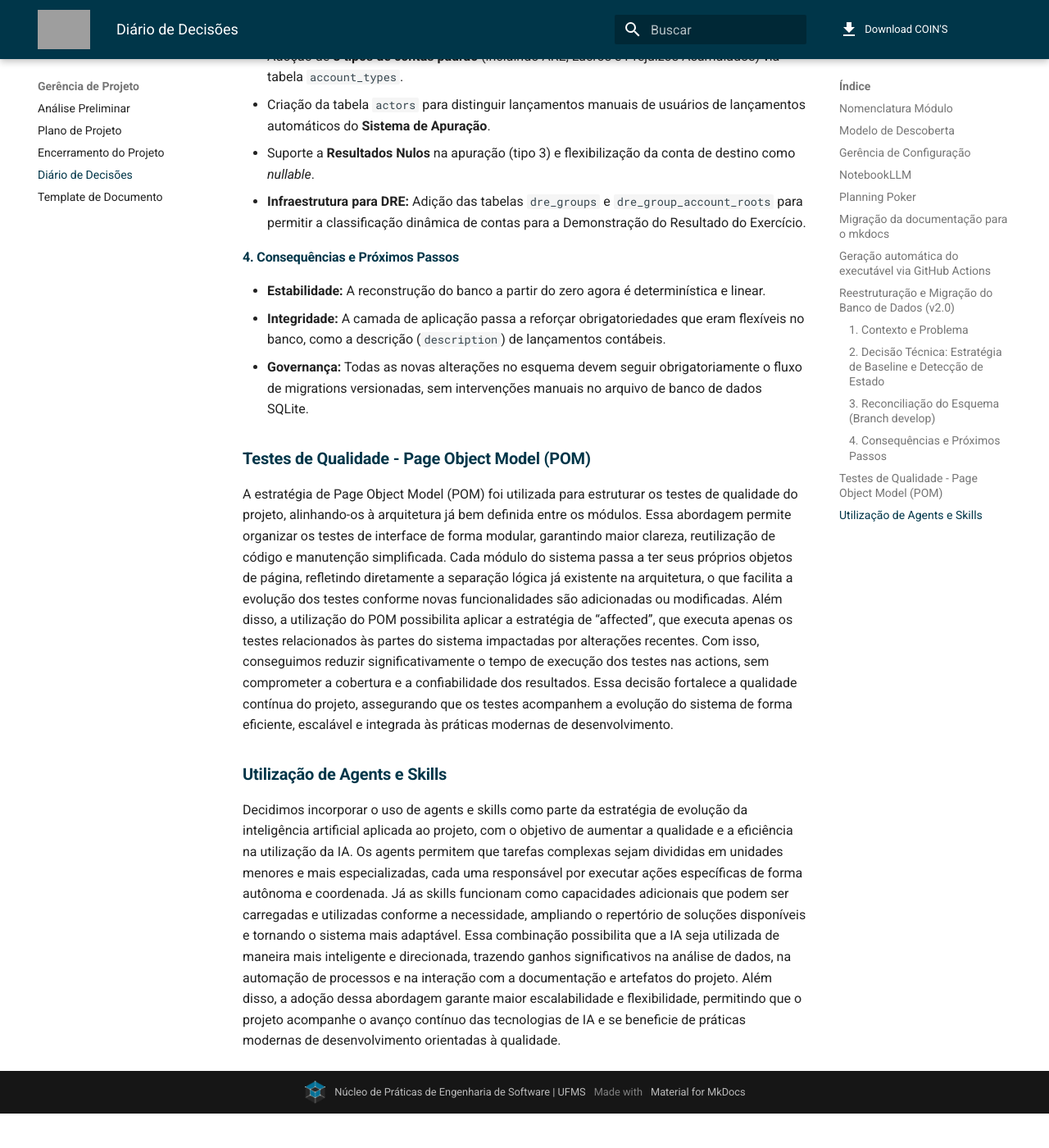
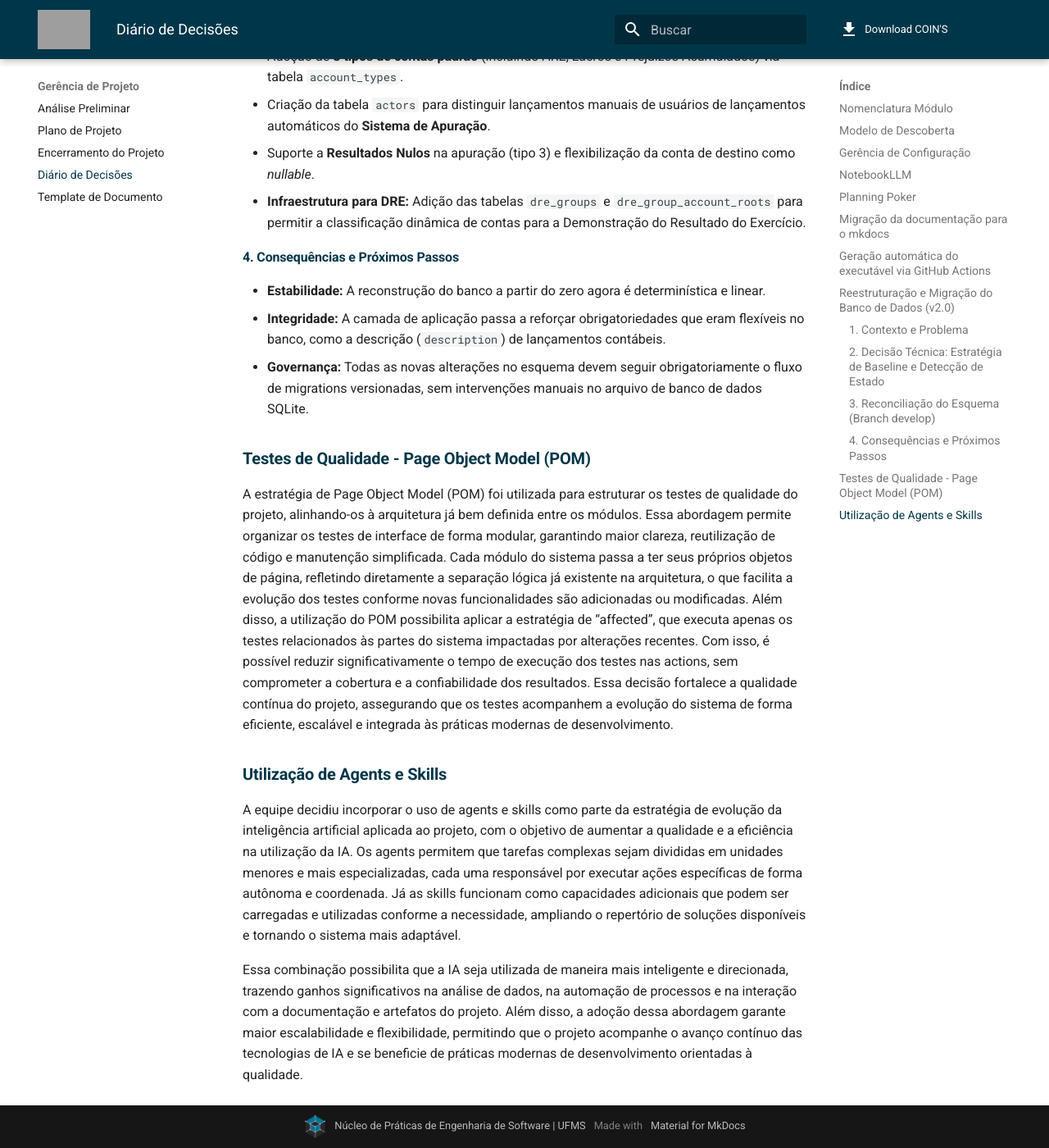
Before and after one commit to NES-Contabilidade-Integrada/doc-coins2026.1, an MkDocs documentation site: the page built from docs/gerencia-projeto/diario-de-decisoes.md, in a window 1280 px wide and 1400 px high, scrolled down 4728 px. Shown: the whole window at 82% size. Built offline with MkDocs 1.6.1 and Material for MkDocs 9.7.7, drawn with Linux system fonts in a browser that asks for light colours; before the commit the page ends 6086 px from its top, so only the background shows below that; some of the changed text lies outside the part shown; grey boxes are pictures that could not be loaded.

Commit message:
docs(gerencia): padroniza diário de decisões para 3ª pessoa
Co-Authored-By: Claude Sonnet 4.6 <noreply@anthropic.com>

```diff
--- a/docs/gerencia-projeto/diario-de-decisoes.md
+++ b/docs/gerencia-projeto/diario-de-decisoes.md
@@ -45,13 +45,13 @@ O documento de Encerramento de Projeto do ciclo anterior continha uma sugestão
 
 O termo **"épico"** foi empregado como forma de agrupar conjuntos de funcionalidades, porém, no contexto de metodologias ágeis, "épico" pressupõe a existência de histórias de usuário derivadas, o que não foi adotado nesta iniciativa. Isso gerava imprecisão conceitual na comunicação da equipe e na documentação do projeto.
 
-Adotamos o termo **"Módulo"** para agrupamento de funcionalidades, em substituição ao termo "épico", garantindo maior precisão conceitual alinhada ao modelo de desenvolvimento utilizado.
+A equipe adotou o termo **"Módulo"** para agrupamento de funcionalidades, em substituição ao termo "épico", garantindo maior precisão conceitual alinhada ao modelo de desenvolvimento utilizado.
 
 Link: [Encerramento de Projeto](https://docs.google.com/document/d/11KY8ArqVIogDCkI6RawZNqcKAulH6ye9AHBqHHUv7ig/edit?usp=sharing)
 
 ### Modelo de Descoberta {#modelo-de-descoberta}
 
-Após uma apresentação para o grupo de possíveis modelos para utilizar no projeto, e realizar um trade-off, decidimos usar o método de Entrevistas para levantamento de requisitos. As outras técnicas e métodos considerados, suas vantagens e desvantagens podem ser visualizados no board da plataforma Miro.
+Após uma apresentação para o grupo de possíveis modelos para utilizar no projeto, e realizar um trade-off, foi decidido usar o método de Entrevistas para levantamento de requisitos. As outras técnicas e métodos considerados, suas vantagens e desvantagens podem ser visualizados no board da plataforma Miro.
 A adoção do método de Entrevistas, traz como consequências: a coleta de requisitos mais direcionada e aprofundada com os stakeholders e maior clareza sobre as necessidades reais dos usuários e do proponente.
 
 Link: [https://miro.com/app/board/uXjVG0HEXeY=/?share\_link\_id=578964212735](https://miro.com/app/board/uXjVG0HEXeY=/?share_link_id=578964212735)
@@ -66,16 +66,16 @@ Foi decidido continuar com o modelo já utilizado no projeto anteriormente, por
 
 ### **NotebookLLM** {#notebookllm}
 
-Adotamos a ferramenta Notebook LLM como parte da estratégia de gestão e consulta da documentação do projeto. Essa solução permite centralizar todos os documentos existentes em um único ambiente, dessa forma podemos realizar perguntas diretamente à documentação. Com isso, conseguimos transformar o acervo documental em uma base de conhecimento interativa, onde os membros da equipe podem obter respostas rápidas e contextualizadas sem precisar navegar manualmente por diversos arquivos. A utilização do Notebook LLM representa um avanço significativo, pois combina a praticidade de reunir informações em um só lugar com o poder dos modelos de linguagem, que conseguem interpretar e relacionar conteúdos de forma inteligente.
+A equipe adotou a ferramenta Notebook LLM como parte da estratégia de gestão e consulta da documentação do projeto. Essa solução permite centralizar todos os documentos existentes em um único ambiente, dessa forma é possível realizar perguntas diretamente à documentação. Com isso, o acervo documental é transformado em uma base de conhecimento interativa, onde os membros da equipe podem obter respostas rápidas e contextualizadas sem precisar navegar manualmente por diversos arquivos. A utilização do Notebook LLM representa um avanço significativo, pois combina a praticidade de reunir informações em um só lugar com o poder dos modelos de linguagem, que conseguem interpretar e relacionar conteúdos de forma inteligente.
 Link: [https://notebooklm.google.com/notebook/6410b26e-a338-4221-bcfa-2c59349ddcf8](https://notebooklm.google.com/notebook/6410b26e-a338-4221-bcfa-2c59349ddcf8)
 
 ### **Planning Poker** {#planning-poker}
 
-O Planning Poker foi utilizado como técnica de estimativa para definir o tempo de execução em dias de trabalho de cada tarefa registrada no board do GitHub. Essa prática traz maior precisão e colaboração ao processo de planejamento, já que cada membro da equipe contribui com sua percepção sobre o esforço necessário, reduzindo vieses individuais e promovendo consenso coletivo. A utilização do Planning Poker, por meio da plataforma [planningpokeronline.com](http://planningpokeronline.com), permite que as estimativas sejam realizadas de forma estruturada e transparente, garantindo que as tarefas sejam avaliadas de acordo com sua complexidade e impacto dentro do projeto. Além disso, essa decisão fortalece a integração entre o processo de desenvolvimento e a gestão de tarefas no GitHub, criando um fluxo contínuo entre planejamento, execução e acompanhamento. Com isso, conseguimos alinhar expectativas, melhorar a previsibilidade das entregas e aumentar a eficiência da equipe, mantendo a documentação das estimativas registrada diretamente no board para consulta futura e rastreabilidade.
+O Planning Poker foi utilizado como técnica de estimativa para definir o tempo de execução em dias de trabalho de cada tarefa registrada no board do GitHub. Essa prática traz maior precisão e colaboração ao processo de planejamento, já que cada membro da equipe contribui com sua percepção sobre o esforço necessário, reduzindo vieses individuais e promovendo consenso coletivo. A utilização do Planning Poker, por meio da plataforma [planningpokeronline.com](http://planningpokeronline.com), permite que as estimativas sejam realizadas de forma estruturada e transparente, garantindo que as tarefas sejam avaliadas de acordo com sua complexidade e impacto dentro do projeto. Além disso, essa decisão fortalece a integração entre o processo de desenvolvimento e a gestão de tarefas no GitHub, criando um fluxo contínuo entre planejamento, execução e acompanhamento. Com isso, é possível alinhar expectativas, melhorar a previsibilidade das entregas e aumentar a eficiência da equipe, mantendo a documentação das estimativas registrada diretamente no board para consulta futura e rastreabilidade.
 
 ### **Migração da documentação para o mkdocs** {#migração-da-documentação-para-o-mkdocs}
 
-Decidimos realizar a migração de todos os documentos e links para ambientes integrados do projeto para o mkdocs, uma ferramenta que oferece uma visualização mais clara, rápida e organizada da documentação. Essa mudança foi motivada pela necessidade de tornar o acesso às informações mais intuitivo e visual, o mkdocs gera páginas navegáveis e bem estruturadas, que facilitam tanto a consulta por membros da equipe quanto a manutenção contínua dos conteúdos.
+A equipe decidiu realizar a migração de todos os documentos e links para ambientes integrados do projeto para o mkdocs, uma ferramenta que oferece uma visualização mais clara, rápida e organizada da documentação. Essa mudança foi motivada pela necessidade de tornar o acesso às informações mais intuitivo e visual, o mkdocs gera páginas navegáveis e bem estruturadas, que facilitam tanto a consulta por membros da equipe quanto a manutenção contínua dos conteúdos.
 Por utilizar Markdown como linguagem base, o mkdocs tem vantagens como compatibilidade, garatindo maior interoperabilidade com diferentes plataformas e ferramentas. E considerando o avanço das tecnologias de agentes inteligentes, o uso de Markdown permite que sistemas de IA interpretem e processem a documentação com maior eficiência.
 Essa decisão fortalece a organização do projeto, garantindo que o conhecimento produzido seja acessível, sustentável e preparado para evoluir junto com as novas tecnologias que apoiam o desenvolvimento e a gestão de projetos.
 
@@ -119,8 +119,10 @@ A migração consolidou o esquema de dados na versão 2.0, alinhando a documenta
 
 ### **Testes de Qualidade \- Page Object Model (POM)** {#testes-de-qualidade---page-object-model-(pom)}
 
-A estratégia de Page Object Model (POM) foi utilizada para estruturar os testes de qualidade do projeto, alinhando-os à arquitetura já bem definida entre os módulos. Essa abordagem permite organizar os testes de interface de forma modular, garantindo maior clareza, reutilização de código e manutenção simplificada. Cada módulo do sistema passa a ter seus próprios objetos de página, refletindo diretamente a separação lógica já existente na arquitetura, o que facilita a evolução dos testes conforme novas funcionalidades são adicionadas ou modificadas. Além disso, a utilização do POM possibilita aplicar a estratégia de “affected”, que executa apenas os testes relacionados às partes do sistema impactadas por alterações recentes. Com isso, conseguimos reduzir significativamente o tempo de execução dos testes nas actions, sem comprometer a cobertura e a confiabilidade dos resultados. Essa decisão fortalece a qualidade contínua do projeto, assegurando que os testes acompanhem a evolução do sistema de forma eficiente, escalável e integrada às práticas modernas de desenvolvimento.
+A estratégia de Page Object Model (POM) foi utilizada para estruturar os testes de qualidade do projeto, alinhando-os à arquitetura já bem definida entre os módulos. Essa abordagem permite organizar os testes de interface de forma modular, garantindo maior clareza, reutilização de código e manutenção simplificada. Cada módulo do sistema passa a ter seus próprios objetos de página, refletindo diretamente a separação lógica já existente na arquitetura, o que facilita a evolução dos testes conforme novas funcionalidades são adicionadas ou modificadas. Além disso, a utilização do POM possibilita aplicar a estratégia de “affected”, que executa apenas os testes relacionados às partes do sistema impactadas por alterações recentes. Com isso, é possível reduzir significativamente o tempo de execução dos testes nas actions, sem comprometer a cobertura e a confiabilidade dos resultados. Essa decisão fortalece a qualidade contínua do projeto, assegurando que os testes acompanhem a evolução do sistema de forma eficiente, escalável e integrada às práticas modernas de desenvolvimento.
 
 ### **Utilização de Agents e Skills** {#utilização-de-agents-e-skills}
 
-Decidimos incorporar o uso de agents e skills como parte da estratégia de evolução da inteligência artificial aplicada ao projeto, com o objetivo de aumentar a qualidade e a eficiência na utilização da IA. Os agents permitem que tarefas complexas sejam divididas em unidades menores e mais especializadas, cada uma responsável por executar ações específicas de forma autônoma e coordenada. Já as skills funcionam como capacidades adicionais que podem ser carregadas e utilizadas conforme a necessidade, ampliando o repertório de soluções disponíveis e tornando o sistema mais adaptável. Essa combinação possibilita que a IA seja utilizada de maneira mais inteligente e direcionada, trazendo ganhos significativos na análise de dados, na automação de processos e na interação com a documentação e artefatos do projeto. Além disso, a adoção dessa abordagem garante maior escalabilidade e flexibilidade, permitindo que o projeto acompanhe o avanço contínuo das tecnologias de IA e se beneficie de práticas modernas de desenvolvimento orientadas à qualidade.
+A equipe decidiu incorporar o uso de agents e skills como parte da estratégia de evolução da inteligência artificial aplicada ao projeto, com o objetivo de aumentar a qualidade e a eficiência na utilização da IA. Os agents permitem que tarefas complexas sejam divididas em unidades menores e mais especializadas, cada uma responsável por executar ações específicas de forma autônoma e coordenada. Já as skills funcionam como capacidades adicionais que podem ser carregadas e utilizadas conforme a necessidade, ampliando o repertório de soluções disponíveis e tornando o sistema mais adaptável.
+
+Essa combinação possibilita que a IA seja utilizada de maneira mais inteligente e direcionada, trazendo ganhos significativos na análise de dados, na automação de processos e na interação com a documentação e artefatos do projeto. Além disso, a adoção dessa abordagem garante maior escalabilidade e flexibilidade, permitindo que o projeto acompanhe o avanço contínuo das tecnologias de IA e se beneficie de práticas modernas de desenvolvimento orientadas à qualidade.
```
